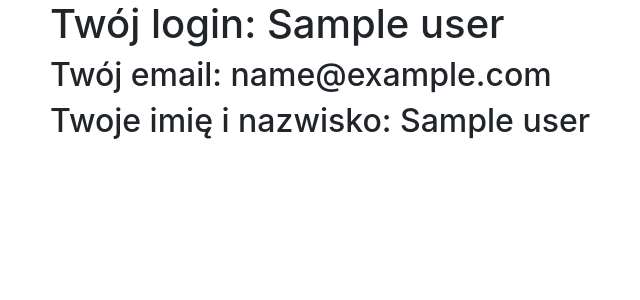
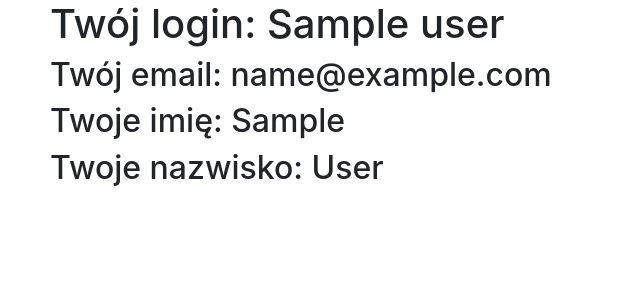
Before and after one commit to efefre/MyRental, a Django app: template myRental_root/templates/users/profile.html in a window 1280 px wide. Shown: the part 40-340 px from the top of the page, without its empty margins (35-675 px from the left). Run offline with Django 3.2, Linux system fonts and the light colour scheme; the template is opened without the code that fills it: most values are stand-ins (such as "Sample title", 1, 10 or a date in 2020); some libraries are stand-ins or nearby versions.

Commit message:
Display first_name and last_name in profile.html

```diff
--- a/myRental_root/templates/users/profile.html
+++ b/myRental_root/templates/users/profile.html
@@ -4,6 +4,7 @@
 {% for user in user_profile %}
     <h1>Twój login: {{user.user}}</h1>
     <h2>Twój email: {{user.user.email}}</h2>
-    <h2>Twoje imię i nazwisko: {{user.name}}</h2>
+    <h2>Twoje imię: {{user.first_name}}</h2>
+    <h2>Twoje nazwisko: {{user.last_name}}</h2>
 {% endfor %}
 {% endblock %}
```
